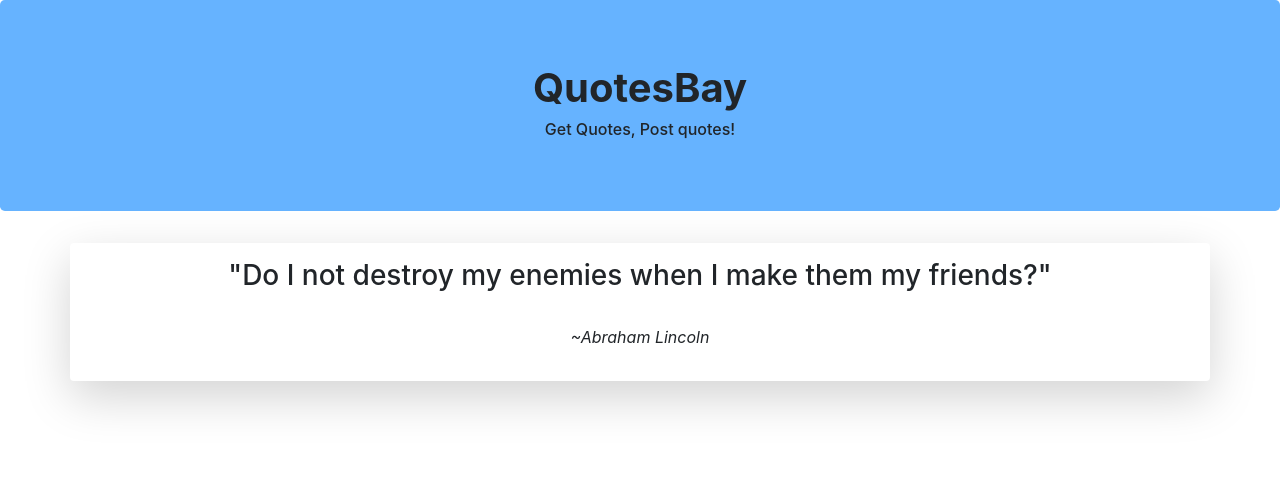
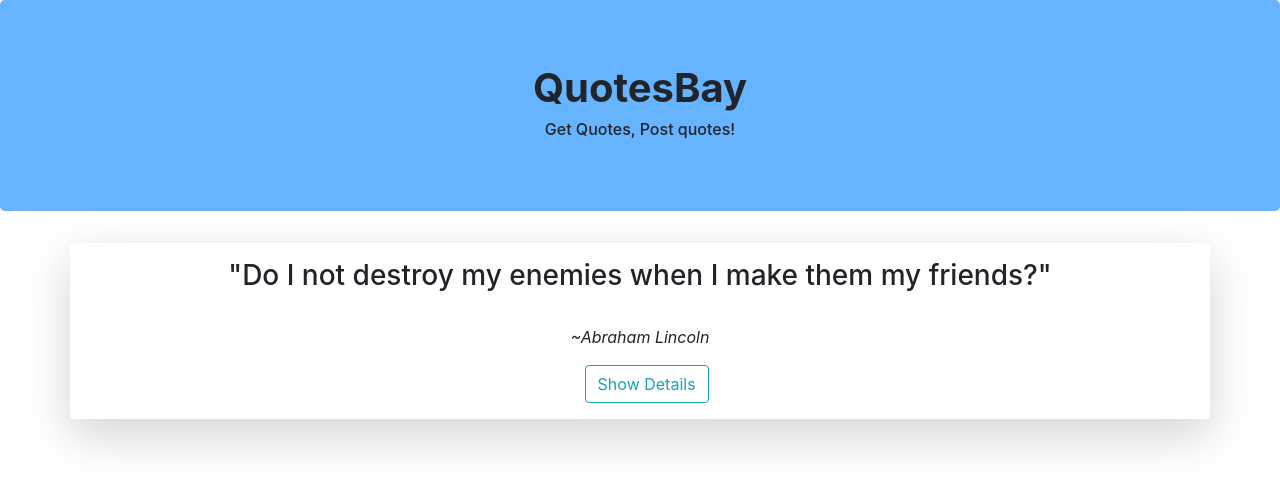
Before and after one commit to Mathewsalufwani/myquotes, an Angular app: page / in a window 1280 px wide. Shown: the top 486 px of the page. Built offline with nearby package versions, Linux system fonts and the light colour scheme.

Commit message:
add show description button

```diff
--- a/src/app/quote-detail/quote-detail.component.html
+++ b/src/app/quote-detail/quote-detail.component.html
@@ -1 +1,3 @@
-<p>quote-detail works!</p>
+<div>
+  Submitted by {{quote.submitter}}
+</div>
--- a/src/app/quote-detail/quote-detail.component.ts
+++ b/src/app/quote-detail/quote-detail.component.ts
@@ -1,4 +1,5 @@
-import { Component, OnInit } from '@angular/core';
+import { Component, OnInit, Input } from '@angular/core';
+import { Quotes } from '../quotes';
 
 @Component({
   selector: 'app-quote-detail',
@@ -7,6 +8,8 @@ import { Component, OnInit } from '@angular/core';
 })
 export class QuoteDetailComponent implements OnInit {
 
+  @Input() quote: Quotes;
+
   constructor() { }
 
   ngOnInit(): void {
--- a/src/app/quotes/quotes.component.css
+++ b/src/app/quotes/quotes.component.css
@@ -14,6 +14,11 @@ em{
   text-align: center;
 }
 
+button{
+  margin-left: 45%;
+  margin-right: 43%;
+}
+
 .jumbotron{
   background-color: #66b3ff;
 }
--- a/src/app/quotes/quotes.component.html
+++ b/src/app/quotes/quotes.component.html
@@ -7,5 +7,7 @@
   <div  *ngFor= 'let quote of quotes'>
     <h3>"{{quote.quote}}"</h3><br>
     <p class="text-center"><em>~{{quote.author}}</em></p>
+    <button class="btn btn-outline-info">Show Details</button>
+    <app-quote-detail *ngIf='quote.showDescription' [quote]='quote'></app-quote-detail>
   </div>
 </div>
```
